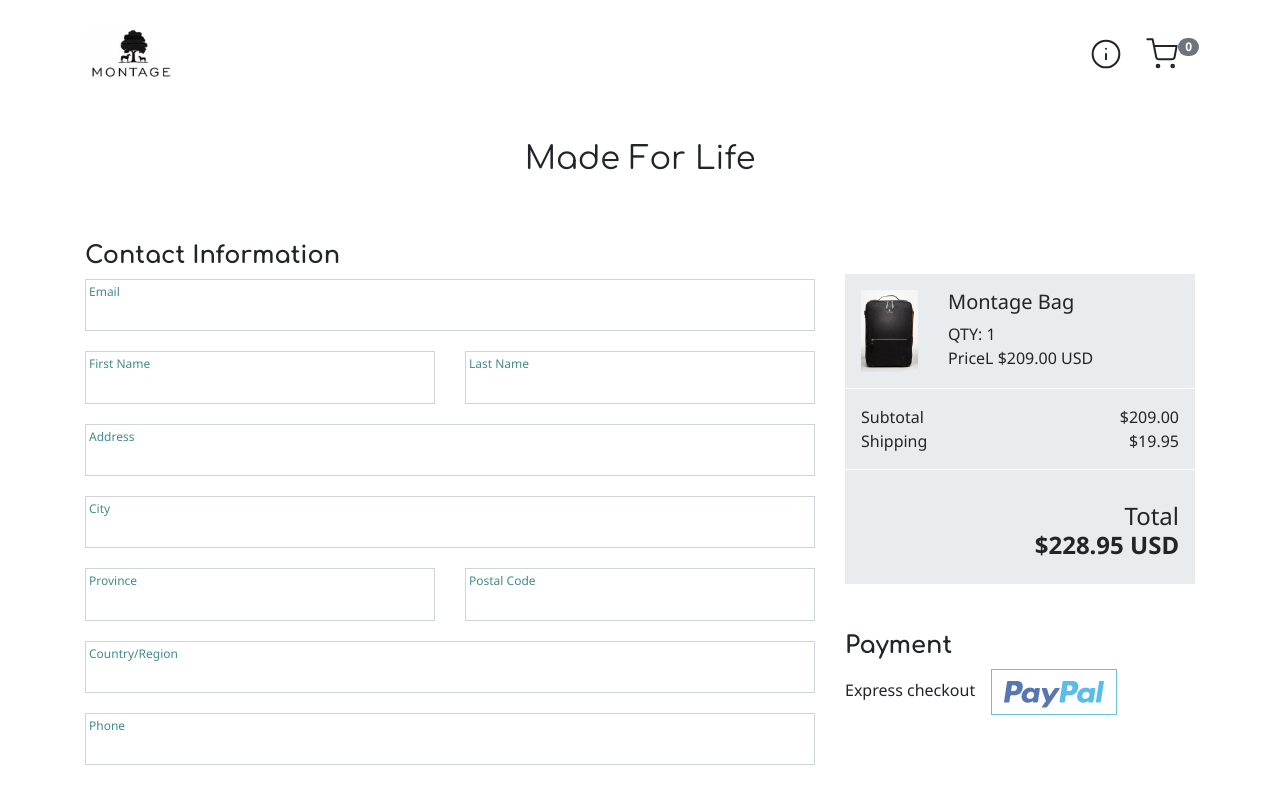
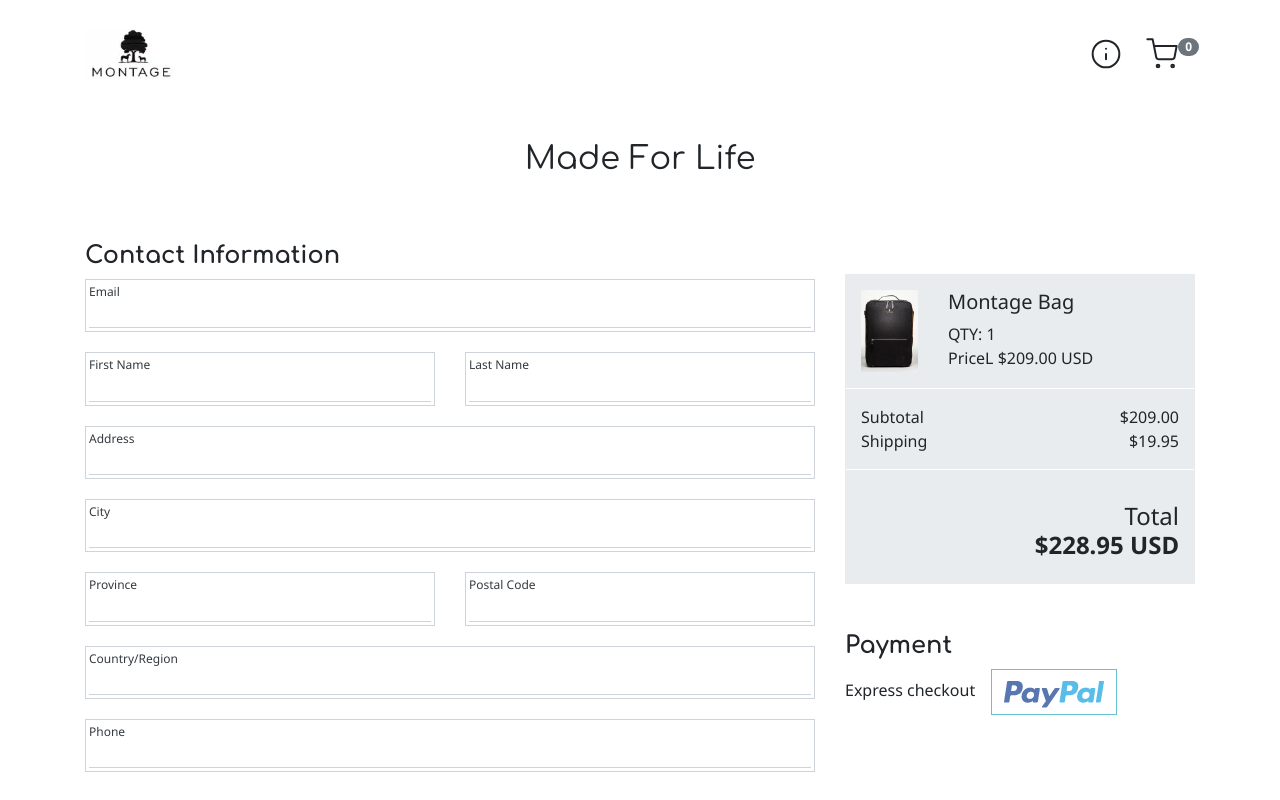
Before and after one commit to pikselan/react-ecommerce, a React (Create React App) app: page /cart in a window 1280 px wide. Shown: the top 800 px of the page. Built offline with nearby package versions, Linux system fonts and the light colour scheme.

Commit message:
finish design

```diff
--- a/src/components/Footer.js
+++ b/src/components/Footer.js
@@ -20,6 +20,7 @@ export default function Footer(props) {
             href="https://www.kickstarter.com/projects/montage/montage-designed-for-all-your-moments-of-life"
             isExternal
             className="btn-primary btn-lg font-weight-bold"
+            target="_blank"
           >
             View On Kickstarter
           </Button>
--- a/src/pages/Cart.js
+++ b/src/pages/Cart.js
@@ -100,7 +100,6 @@ export default function Cart(props) {
                       name="shippingMethod"
                       id="dhlExpress"
                       value="DHL Express"
-                      checked
                     />
                     <label className="form-check-label" htmlFor="dhlExpress">
                       DHL Express ($19.95)
--- a/src/styles.scss
+++ b/src/styles.scss
@@ -172,11 +172,15 @@ h2 {
       line-height: 1.3em;
       font-size: 14pt;
       width: 100%;
+      border-bottom: 1px solid #ced4da;
+      &:focus {
+        border-bottom: 2px solid $secondary;
+      }
     }
     label {
       display: block;
       font-size: 12px;
-      color: $primary;
+      color: $dark;
       margin-bottom: 0;
     }
   }
```
